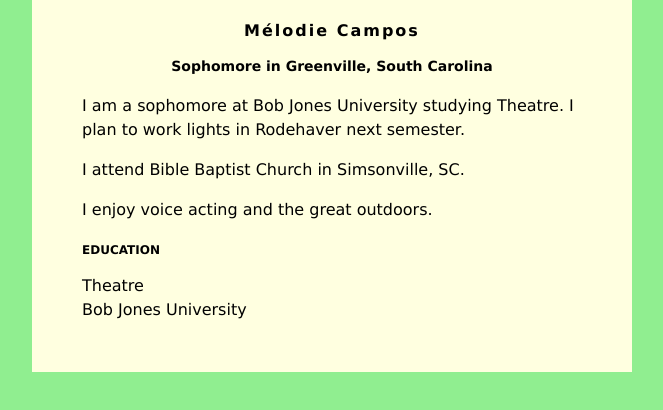
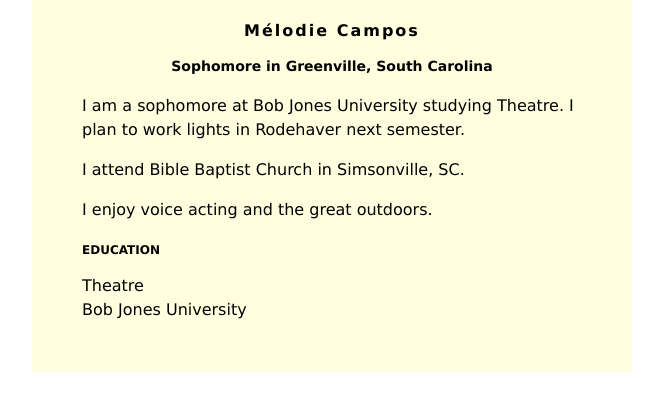
Before and after one commit to SandaledSeal/SandaledSeal.github.io, a plain HTML site: page index.html in a window 1280 px wide. Shown: the whole page, without its empty margins (308-971 px from the left). Drawn offline with Linux system fonts and the light colour scheme.

Commit message:
Update index.html

```diff
--- a/index.html
+++ b/index.html
@@ -2,7 +2,7 @@
 <head>
 <style>
 body {
-    background: lightgreen;
+    background: lavendar;
     font-family: Verdana;
 }
 #content {
```
